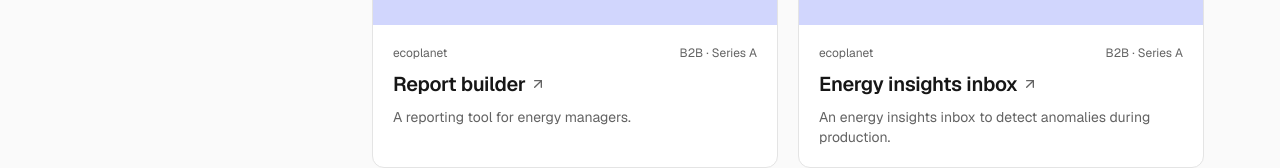
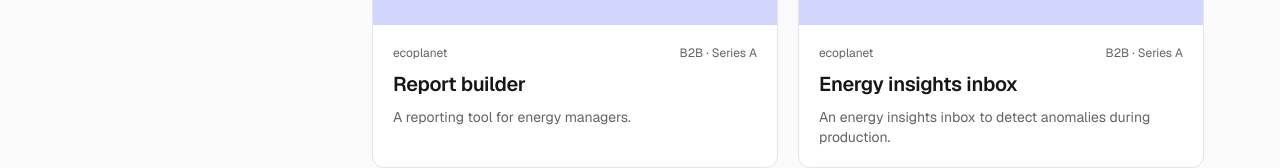
Before and after one commit to filip-jo/Portfolio, a Next.js app: page /portfolio-1/ in a window 1280 px wide. Shown: the part 659-827 px from the top of the page. Built offline with nearby package versions, Linux system fonts and the light colour scheme.

Commit message:
Remove the arrow from the case tiles
Co-Authored-By: Claude Opus 5.5 <noreply@anthropic.com>
Claude-Session: https://claude.ai/code/session_018ke2vhKND3PhSgHxF3dn2f

```diff
--- a/src/components/ProjectCard.tsx
+++ b/src/components/ProjectCard.tsx
@@ -1,6 +1,5 @@
 import Image from "next/image";
 import Link from "next/link";
-import { ArrowUpRight } from "lucide-react";
 import type { Project } from "@/content/projects";
 import { asset } from "@/lib/asset";
 
@@ -38,9 +37,8 @@ export function ProjectCard({
             {project.market} · {project.stage}
           </span>
         </div>
-        <h3 className="flex items-center gap-1 text-heading transition-colors group-hover:text-highlight group-focus-visible:text-highlight group-active:text-highlight">
+        <h3 className="text-heading transition-colors group-hover:text-highlight group-focus-visible:text-highlight group-active:text-highlight">
           {project.title}
-          <ArrowUpRight className="size-4 text-muted transition-[translate,color] group-hover:translate-x-0.5 group-hover:-translate-y-0.5 group-hover:text-highlight group-focus-visible:text-highlight" />
         </h3>
         <p className="text-ui text-muted">{project.summary}</p>
       </div>
```
